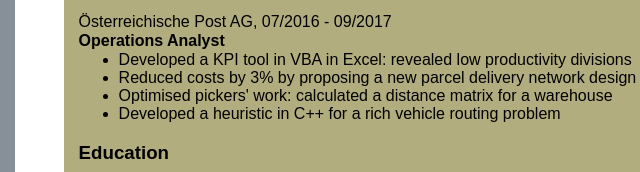
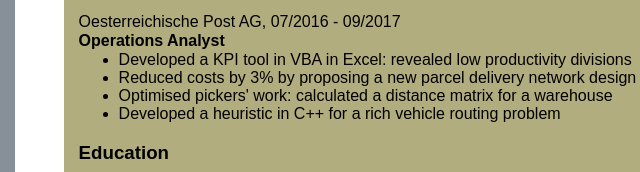
Before and after one commit to IvanZet/my-resume, a plain HTML site: page index.html in a window 1280 px wide. Shown: the part 251-423 px from the top of the page, 119-759 px from the left. Drawn offline with Linux system fonts and the light colour scheme.

Commit message:
Update index.html
Fixed german letter in Oesterreichische Post AG

```diff
--- a/index.html
+++ b/index.html
@@ -20,7 +20,7 @@
                 <li>Learned application of PHP, HTML, JavaScript and SQL for back-end</li>
                 <li>Completed one ticket and did one commit</li>
             </ul>
-            <p>Österreichische Post AG, 07/2016 - 09/2017</p>
+            <p>Oesterreichische Post AG, 07/2016 - 09/2017</p>
             <h4>Operations Analyst</h4>
             <ul>
                 <li>Developed a KPI tool in VBA in Excel: revealed low productivity divisions</li>
```
